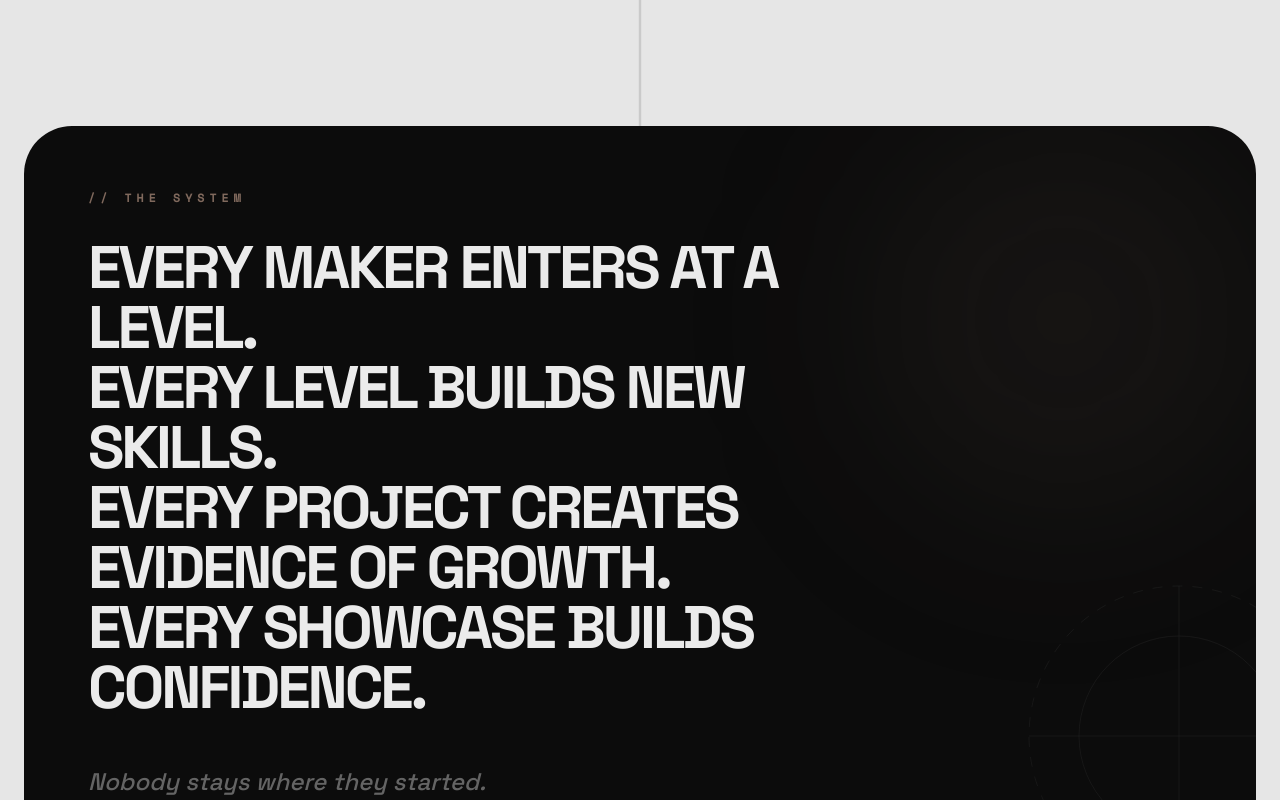
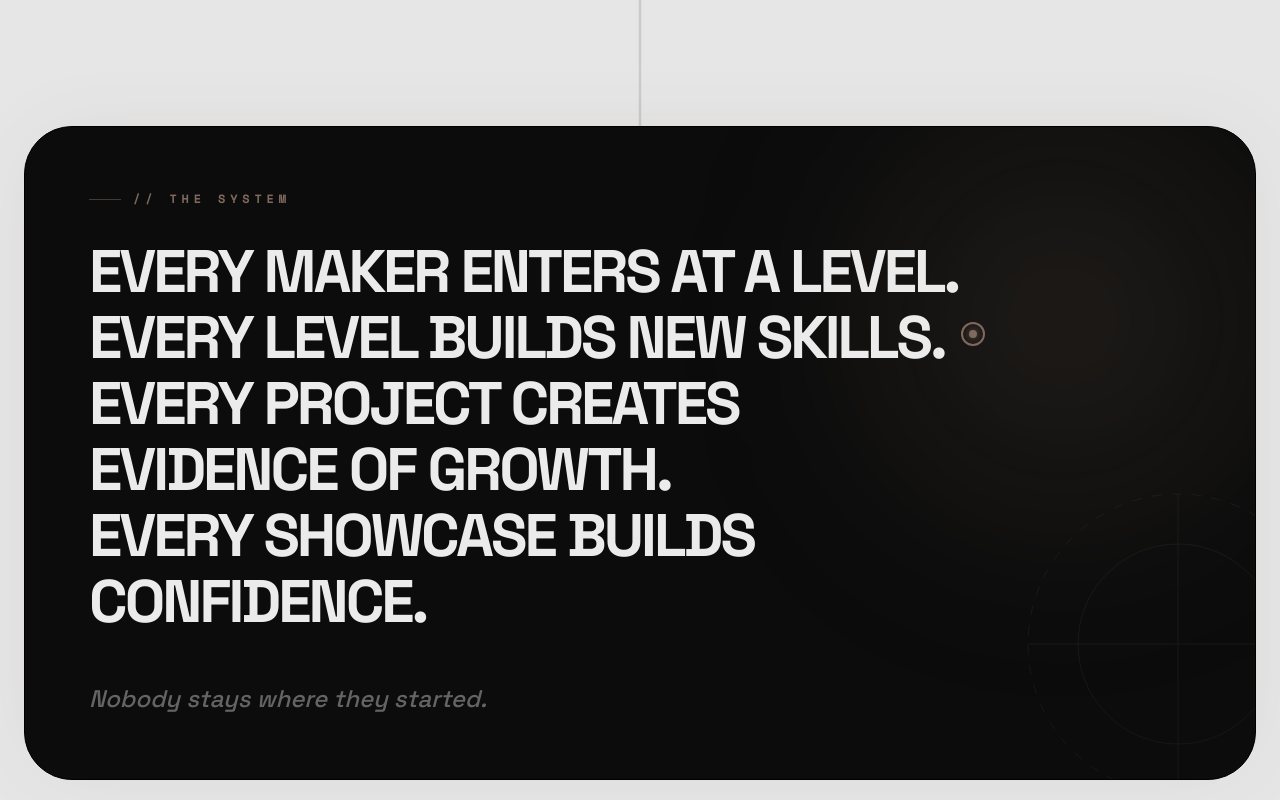
Before and after one commit to pratikb1234/Makerreactor, a React (Vite) app: page / in a window 1280 px wide. Shown: the part 9240-10040 px from the top of the page. Built offline with nearby package versions, Linux system fonts and the light colour scheme.

Commit message:
Add glowing circuit box and LED node to THE SYSTEM card

```diff
--- a/src/components/ProgramPathway.jsx
+++ b/src/components/ProgramPathway.jsx
@@ -126,17 +126,42 @@ export default function ProgramPathway() {
           initial={{ opacity: 0, y: 40 }}
           whileInView={{ opacity: 1, y: 0 }}
           viewport={{ once: true }}
-          className="mt-48 bg-[#0d0d0d] rounded-[3rem] p-8 md:p-16 relative overflow-hidden text-white"
+          className="mt-48 bg-[#0d0d0d] rounded-[3rem] p-8 md:p-16 relative overflow-hidden text-white group/system border border-black shadow-[0_0_80px_-20px_rgba(255,90,0,0.15)]"
         >
-          <div className="absolute top-0 right-0 w-96 h-96 bg-[var(--color-accent)]/10 blur-[100px] rounded-full" />
+          {/* Symmetrical Circuit Illumination Box */}
+          <div className="absolute inset-0 pointer-events-none z-0 mix-blend-screen opacity-70 group-hover/system:opacity-100 transition-opacity duration-700">
+            {/* The SVG paths draw a rounded circuit box that surrounds the content */}
+            <ScrollCircuitLine
+              sectionRef={sectionRef}
+              className="top-0 left-0 w-full h-full"
+              pathD="M 500 0 V 48 C 500 20, 480 0, 450 0 H 48 C 20 0, 0 20, 0 48 V 952 C 0 980, 20 1000, 48 1000 H 450 C 480 1000, 500 980, 500 952"
+              viewBox="0 0 1000 1000"
+              scrollOffset={["start 80%", "center 40%"]}
+            />
+            <ScrollCircuitLine
+              sectionRef={sectionRef}
+              className="top-0 left-0 w-full h-full"
+              pathD="M 500 0 V 48 C 500 20, 520 0, 550 0 H 952 C 980 0, 1000 20, 1000 48 V 952 C 1000 980, 980 1000, 952 1000 H 550 C 520 1000, 500 980, 500 952"
+              viewBox="0 0 1000 1000"
+              scrollOffset={["start 80%", "center 40%"]}
+            />
+          </div>
 
-          <div className="relative z-10 max-w-3xl">
-            <div className="font-mono text-xs uppercase tracking-[0.4em] font-bold text-[var(--color-accent)] mb-8">
+          <div className="absolute top-0 right-0 w-96 h-96 bg-[var(--color-accent)]/15 blur-[100px] rounded-full group-hover/system:bg-[var(--color-accent)]/20 transition-colors duration-700" />
+
+          <div className="relative z-10 max-w-4xl">
+            <div className="font-mono text-xs uppercase tracking-[0.4em] font-bold text-[var(--color-accent)] mb-8 flex items-center gap-3">
+              <div className="w-8 h-px bg-[var(--color-accent)]/50" />
               // THE SYSTEM
             </div>
-            <h3 className="text-4xl md:text-6xl font-display font-bold uppercase tracking-tighter leading-none mb-12">
+            <h3 className="text-4xl md:text-5xl lg:text-6xl font-display font-bold uppercase tracking-tighter leading-[1.1] mb-12">
               Every maker enters at a level. <br/>
-              Every level builds new skills. <br/>
+              <span className="inline-flex items-center gap-4 flex-wrap">
+                Every level builds new skills.
+                <span className="hidden md:inline-flex relative -top-1 w-6 h-6 items-center justify-center rounded-full border-2 border-[var(--color-accent)]">
+                  <span className="w-2 h-2 bg-[var(--color-accent)] rounded-full shadow-[0_0_10px_var(--color-accent)] animate-pulse" />
+                </span>
+              </span> <br/>
               Every project creates evidence of growth. <br/>
               Every showcase builds confidence.
             </h3>
```
